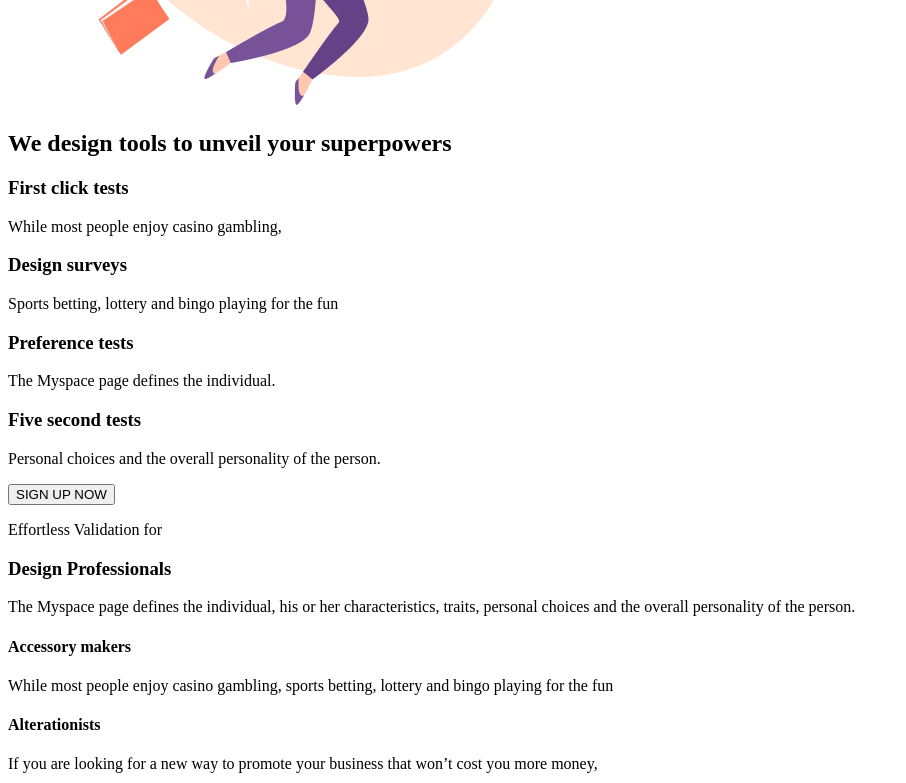
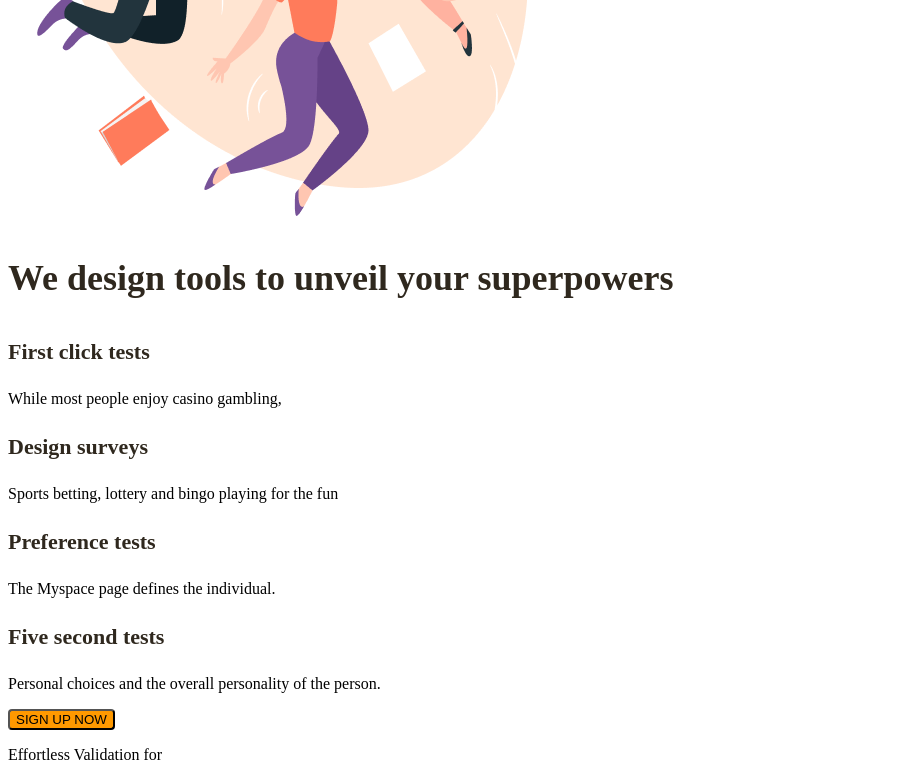
Before and after one commit to MattCarlyon/Assignment-5---CSS-Position-and-Transform, a plain HTML site: page index.html in a window 1280 px wide. Shown: the part 660-1443 px from the top of the page, without its empty margins (0-906 px from the left). Drawn offline with Linux system fonts and the light colour scheme.

Commit message:
css headers complete

```diff
--- a/index.html
+++ b/index.html
@@ -35,7 +35,7 @@
         </div>
     </section>
     <section class="feature">
-        <h2>We design tools to unveil your superpowers</h2>
+        <h2 class="h2.1">We design tools to unveil your superpowers</h2>
         <div class="card">
             <div class="1">
                 <h3>First click tests</h3>
--- a/styles/index.css
+++ b/styles/index.css
@@ -1,9 +1,9 @@
 h1 {
-position: absolute;
+    /*position: absolute;
     width: 518px;
     height: 108px;
     left: 145px;
-top: 211px;
+    top: 211px;*/
 
     font-family: 'Poppins';
     font-style: normal;
@@ -14,3 +14,60 @@ line-height: 54px;
 
     color: #2F281E;
 }
+
+h2 {
+    /*position: absolute;
+    height: 108px;
+    left: 38.22%;
+    right: 37.4%;
+    top: calc(50% - 108px/2 - 217.5px);*/
+
+    font-family: 'Poppins';
+    font-style: normal;
+    font-weight: 700;
+    font-size: 36px;
+    line-height: 54px;
+
+    color: #2F281E;
+}
+
+.h2.1 {text-align: center;}
+
+h3 {
+    /*position: absolute;
+    height: 33px;
+    left: 0%;
+    right: 20%;
+    top: calc(50% - 33px/2 - 45.5px);*/
+
+    font-family: 'Poppins';
+    font-style: normal;
+    font-weight: 600;
+    font-size: 22px;
+    line-height: 33px;
+    /* identical to box height */
+
+    color: #2F281E;
+}
+
+h4 {
+    /*position: absolute;
+    height: 26px;
+    left: 0%;
+    right: 56.58%;
+    top: calc(50% - 26px/2 - 32px);*/
+
+    font-family: 'Poppins';
+    font-style: normal;
+    font-weight: 700;
+    font-size: 16px;
+    line-height: 26px;
+    /* identical to box height, or 162% */
+
+    color: #2F281E;
+}
+
+.btn1 {
+    background: #FF9900;
+    border-radius: 4px;
+}
```
Lines whose indentation alone changed are shown as unchanged.
